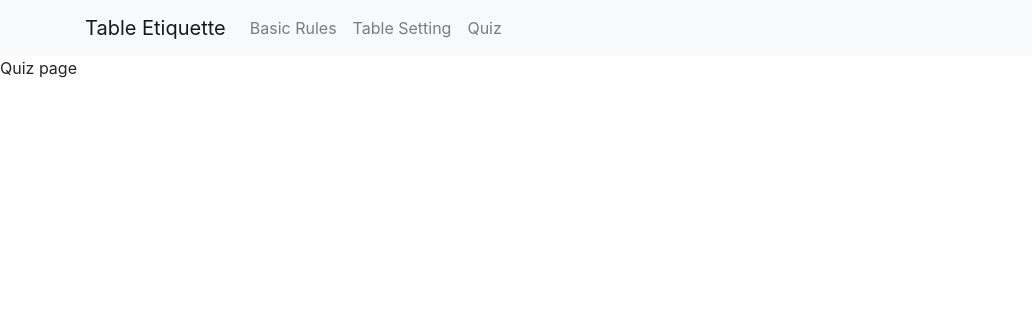
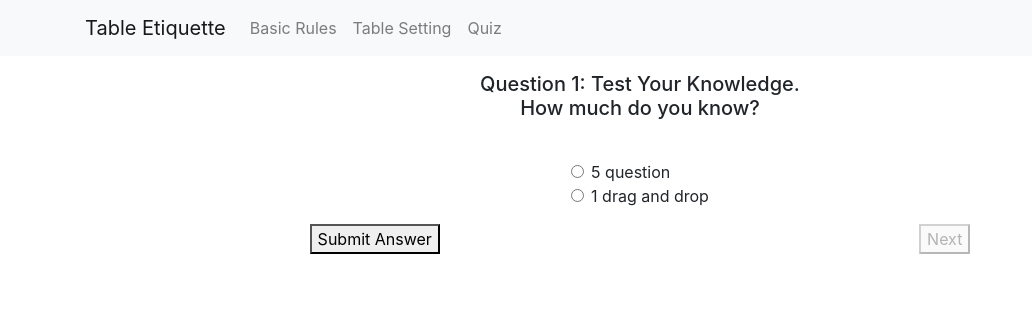
Before and after one commit to KimlyTor/Table-Etiquette, a Flask app: page /quiz/1 in a window 1280 px wide. Shown: the top 316 px of the page, without its empty margins (0-1032 px from the left). Run offline with Flask 2, Linux system fonts and the light colour scheme; some libraries are stand-ins or nearby versions.

Commit message:
finish quiz basics

```diff
--- a/server.py
+++ b/server.py
@@ -4,6 +4,7 @@ from flask import Response, request, jsonify
 app = Flask(__name__)
 
 # ROUTES
+
 bsc_rul_data = {
     "1": {
         "rule_id": "1",
@@ -11,7 +12,6 @@ bsc_rul_data = {
         "img": ["1.png"],
         "text": ["Keep your elbows off the table. Putting elbows on the table is considered rude.",
                  "Don’t put your bags, sun glasses, phones, and other personal belonging on the table"],
-        "style": "a",
         "next_rule": "2"
     },
     "2": {
@@ -80,40 +80,52 @@ table_settings = {
 
 quiz_data = {
     "1": {
+        "question_id": "1",
         "img": [],
-        "question": "Test Your Knowledge. How much do you know?",
+        "question": "Test Your Knowledge. <br> How much do you know?",
         "choices":["5 question", "1 drag and drop"],
-        "answer": None
+        "answer": None,
+        "next_question": "2"
     },
-    "1": {
-        "img": ["/static/imgs/quiz1_img"],
+    "2": {
+        "question_id": "2",
+        "img": ["/static/imgs/quiz1_img.png"],
         "question": "Where do you put the napkin when you leave the table for bathroom break?",
         "choices":["Bring it with you", "On the plate", "On your lap", "On the chair"],
-        "answer": "On the chair"
+        "answer": "On the chair",
+        "next_question": "3"
     },
-    "2": {
-        "img": ["/static/imgs/quiz2_img"],
+    "3": {
+        "question_id": "3",
+        "img": ["/static/imgs/quiz2_img.png"],
         "question": "What's the golden rule of the table setting?",
         "choices":["Pick any for or spoon available",  "Big utensils first, small utensils second", "Start at the outside and work your way in", "There is no rule"],
         "answer": "Start at the outside and work your way in",
+        "next_question": "4"
     },
-    "3": {
-        "img": ["/static/imgs/quiz3_img"],
+    "4": {
+        "question_id": "4",
+        "img": ["/static/imgs/quiz3_img.png"],
         "question": "You are served fried calamari as an appetizer, which utensil do you use?",
         "choices": ["A", "B", "C", "D","E", "None of the above"],
-        "answer":  "A"
+        "answer":  "A",
+        "next_question": "5"
     },
-    "4": {
-        "img": ["/static/imgs/quiz4_img"],
+    "5": {
+        "question_id": "5",
+        "img": ["/static/imgs/quiz4_img.png", ],
         "question": "You and your friends are in a restaurant having dinner torgether and your're really hungry. All of your food have been sered except the order for Abby who is seating next to you. What is the polite way to behave in this situation?",
         "choices": [ "Start eating first",  "Ask Abby if it's okay to start eating first", "Wait for Abby's dish to be served"],
-        "answer": "Wait for Abby's dish to be served"
+        "answer": "Wait for Abby's dish to be served",
+        "next_question": "6"
     },
-    "5": {
-        "img": ["/static/imgs/quiz5_img1", "/static/imgs/quiz5_img2", "/static/imgs/quiz5_img3"],
+    "6": {
+        "question_id": "6",
+        "img": ["/static/imgs/quiz5_img1.png", "/static/imgs/quiz5_img2.png", "/static/imgs/quiz5_img3.png"],
         "question": "Which fork is which? Choose the correct labels.",
         "choices": ["A", "B", "C"],
-        "answer": "B"
+        "answer": "B",
+        "next_question": None
     }
 }
 
@@ -137,7 +149,7 @@ def table_setting(table_setting_id):
 
 @app.route('/quiz/<id>')
 def quiz(id):
-    return render_template('quiz.html', data=quiz_data, id=id)
+    return render_template('quiz.html', data=quiz_data[str(id)])
 
 # AJAX FUNCTIONS
 
--- a/static/basic_rules.js
+++ b/static/basic_rules.js
@@ -21,12 +21,12 @@ $(document).ready(function(){
         // insert buttons
         var quiz_btn = $("<button>").attr("id", "quiz-btn").text("Quiz");
         quiz_btn.click(function(e){
-            window.location.href = `http://127.0.0.1:5000/quiz`;
+            window.location.href = `http://127.0.0.1:5000/quiz/1`;
         });
 
         var tbl_set_btn = $("<button>").attr("id", "tbl-set-btn").text("Table Setting");
         tbl_set_btn.click(function(e){
-            window.location.href = `http://127.0.0.1:5000/table_setting`;
+            window.location.href = `http://127.0.0.1:5000/table_setting/1`;
         });
 
         var dne_btn = $("<button>").attr("id", "dne-btn").text("Done");
--- a/static/main.css
+++ b/static/main.css
@@ -1,5 +1,5 @@
-.content img {
-    width: 80%;
+#content img {
+    width: 60%;
 }
 
 #next-btn {
@@ -10,6 +10,22 @@
     width: 50%;
 }
 
+.flag-img{
+    width: 20px;
+}
+
+.choice-btn{
+    display: block !important;
+}
 /* .map-image img{
     width: auto;
 } */
+
+
+.highlight-red{
+    color: brown;
+}
+
+.highlight-green{
+    color: green;
+}
--- /dev/null
+++ b/static/quiz.js
@@ -0,0 +1,88 @@
+
+function VerifyAnswer(id, n, answer_index){
+    // verify answer
+    var none_checked = true;
+    // var correct_img = $("<img class='flag-img>").attr("src", '/statics/imgs/btn_correct.png').attr('alt', "correct");
+    // var wrong_img = $("<img class='flag-img>").attr("src", '/statics/imgs/btn_wrong.png').attr('alt', "correct");
+    var ans = $(`#${answer_index}`);
+
+    if (ans.prop("checked")){
+        none_checked = false;
+        console.log($(`#div-${answer_index}`));
+        $(`#div-${answer_index}`).append("<span class='highlight-green'> is the right answer!</span>");
+    }
+    else{
+        $(`#div-${answer_index}`).append("<span class='highlight-red'> is the right answer!</span>");
+
+        for (let c = 0; c < n; c++) {
+            var input = $(`#${id}-${c}`);
+            if(input.prop("checked")){
+                none_checked = false;
+                $(`#div-${id}-${c}`).append("<span class='highlight-red'> is not the right answer!</span>")
+            }
+        }
+    }
+
+    return none_checked;
+}
+
+$(document).ready(function(){
+    console.log(data);
+    var id = data['question_id']
+    var question = data['question']
+    var list_img = data['img'];
+    var list_choices = data['choices'];
+    var answer = data['answer'];
+    var answer_index= null;
+
+    // write question
+    var q_text = $("<h5>").html(`Question ${id}: ${question}`);
+    $("#question").append(q_text);
+
+    // list images
+    if(list_img.length){
+        var n = list_img.length;
+        var col_wid = parseInt(12/n).toString()
+        for (const i of list_img) {
+            var img = $("<img>").attr("src", `${i}`).attr('alt', data['question']);
+            var panel = $(`<div class='col-md-${col_wid}'>`).append(img);
+            $("#content").append(panel);
+        }
+    }
+
+    // list choices
+    var form = $("<form>");
+    if(list_choices.length){
+        for (const c in list_choices) {
+            var idx = `${id}-${c}`
+            if (list_choices[c] == answer){
+                answer_index = idx;
+            }
+
+            var panel = $(`<div class='form-check' id='div-${idx}'>`)
+            var input = $(`<input class='form-check-input' type='radio' id='${idx}' name='choice' value='${list_choices[c]}'>`);  //question id and choice index
+            var label = $(`<label class='form-check-label' for=${idx}>`).text(list_choices[c]);
+            panel.append(input, label);
+            form.append(panel);
+        }
+    }
+    $("#choices").append(form)
+
+
+    // list actions
+    var submit_btn = $("<button>").attr("id", "submit-btn").text("Submit Answer");
+    submit_btn.click(function(e){
+        var none_checked = VerifyAnswer(id, list_choices.length, answer_index);
+        if(!none_checked){
+            submit_btn.prop("disabled", true);
+            next_btn.prop("disabled", false);
+        }
+    });
+
+    var next_btn = $("<button>").attr("id", "next_btn").text("Next");
+    next_btn.click(function(e){
+        window.location.href = `http://127.0.0.1:5000/quiz/${data['next_question']}`;
+    });
+    next_btn.prop("disabled", true);
+    $("#reaction").append(submit_btn, next_btn);
+});
--- a/templates/basic_rules.html
+++ b/templates/basic_rules.html
@@ -8,11 +8,11 @@
 <script type="text/javascript" src="{{ url_for('static', filename = 'basic_rules.js') }}"></script>
 
 <div class="container">
-    <div id="title" class="row">
+    <div id="title" class="row justify-content-around text-center my-5">
     </div>
-    <div id="content" class="row">
+    <div id="content" class="row justify-content-around text-center my-5">
     </div>
-    <div id="reaction" class="row justify-content-around my-5">
+    <div id="reaction" class="row justify-content-around text-center my-5">
     </div>
 </div>
 
--- a/templates/layout.html
+++ b/templates/layout.html
@@ -32,7 +32,7 @@
         <a class="nav-link" href="/table_setting/1">Table Setting</a>
       </div>
       <div class="navbar-nav">
-        <a class="nav-link" href="/quiz">Quiz</a>
+        <a class="nav-link" href="/quiz/1">Quiz</a>
       </div>
     </div>
   </div>
--- a/templates/quiz.html
+++ b/templates/quiz.html
@@ -1,5 +1,22 @@
 {% extends "layout.html" %}
 
 {% block content %}
-    Quiz page
+
+<script>
+    let data = {{ data|tojson }}
+</script>
+
+<script type="text/javascript" src="{{ url_for('static', filename = 'quiz.js') }}"></script>
+
+<div class="container">
+    <div id="question" class="row justify-content-center text-center my-3">
+    </div>
+    <div id="content" class="row justify-content-center text-center my-3">
+    </div>
+    <div id="choices" class="row justify-content-center my-3">
+    </div>
+    <div id="reaction" class="row justify-content-around text-center my-3">
+    </div>
+</div>
+
 {% endblock %}
```
Also changed, not shown: static/imgs/btn_correct.png (added), static/imgs/btn_wrong.png (added).
